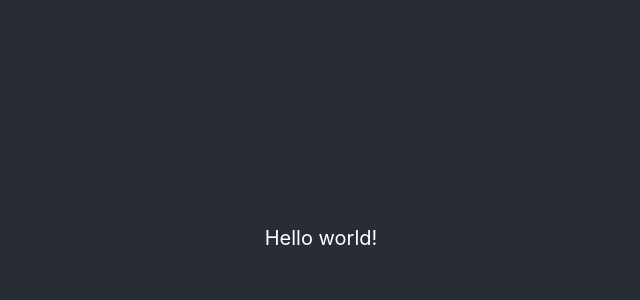
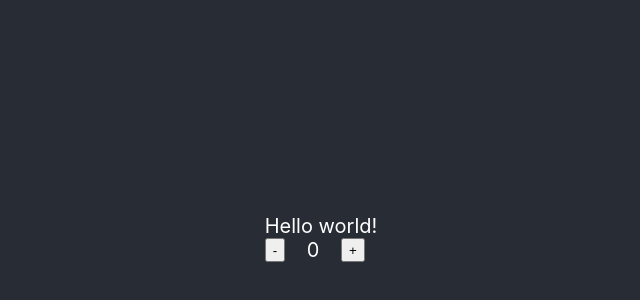
Before and after one commit to mordv/cleansetup, a React (Create React App) app: page /#/ in a window 1280 px wide. Shown: the part 162-462 px from the top of the page, without its empty margins (319-959 px from the left). Built offline with nearby package versions, Linux system fonts and the light colour scheme.

Commit message:
add state management;

```diff
--- a/package.json
+++ b/package.json
@@ -17,7 +17,9 @@
     "typescript": "^4.1.2",
     "web-vitals": "^1.0.1",
     "styled-components": "^5.3.0",
-    "react-router-dom": "^5.2.0"
+    "react-router-dom": "^5.2.0",
+    "immer": "^9.0.3",
+    "zustand": "^3.5.5"
   },
   "devDependencies": {
     "@testing-library/jest-dom": "^5.11.4",
--- /dev/null
+++ b/src/components/Counter.tsx
@@ -0,0 +1,25 @@
+import React from 'react';
+import { AppState, useAppStore } from '../state/state';
+import shallow from 'zustand/shallow';
+import styled from 'styled-components';
+import { TestComponent } from './TestComponent';
+
+const selector = ({ dec, inc, counter }: AppState) => ({ dec, inc, counter });
+
+export const Counter: React.FC = () => {
+  const { counter, inc, dec } = useAppStore(selector, shallow);
+
+  return (
+    <Flex>
+      <button onClick={dec}>-</button>
+      <TestComponent name={counter.toString()} />
+      <button onClick={inc}>+</button>
+    </Flex>
+  );
+};
+
+const Flex = styled.div`
+  width: 100px;
+  display: flex;
+  justify-content: space-between;
+`;
--- a/src/pages/HomePage.tsx
+++ b/src/pages/HomePage.tsx
@@ -1,4 +1,10 @@
 import React from 'react';
 import { TestComponent } from '../components/TestComponent';
+import { Counter } from '../components/Counter';
 
-export const HomePage: React.FC = () => <TestComponent name={`Hello world!`} />;
+export const HomePage: React.FC = () => (
+  <div>
+    <TestComponent name={`Hello world!`} />
+    <Counter />
+  </div>
+);
--- /dev/null
+++ b/src/state/state.ts
@@ -0,0 +1,33 @@
+import create, { GetState, SetState, State, StateCreator, StoreApi } from 'zustand';
+import produce from 'immer';
+import { devtools } from 'zustand/middleware';
+import { WritableDraft } from 'immer/dist/types/types-external';
+
+export interface AppState extends State {
+  counter: number;
+  inc(): void;
+  dec(): void;
+}
+
+const loggerMiddleware = (stateCreator: StateCreator<AppState>) => (
+  set: SetState<AppState>,
+  ...rest: [GetState<AppState>, StoreApi<AppState>]
+) =>
+  stateCreator((state) => {
+    console.log(`update state: `, typeof state === `function` ? `function update` : state);
+    set(state);
+  }, ...rest);
+
+export const useAppStore = create<AppState>(
+  loggerMiddleware(
+    devtools((set) => {
+      const setMutable = (mutator: (draft: WritableDraft<AppState>) => void) => set(produce(mutator));
+
+      return {
+        counter: 0,
+        inc: () => setMutable((state) => void state.counter++),
+        dec: () => setMutable((state) => void state.counter--),
+      };
+    })
+  )
+);
```
Also changed, not shown: 1 other file (tests, documents, lock files or other folders).
